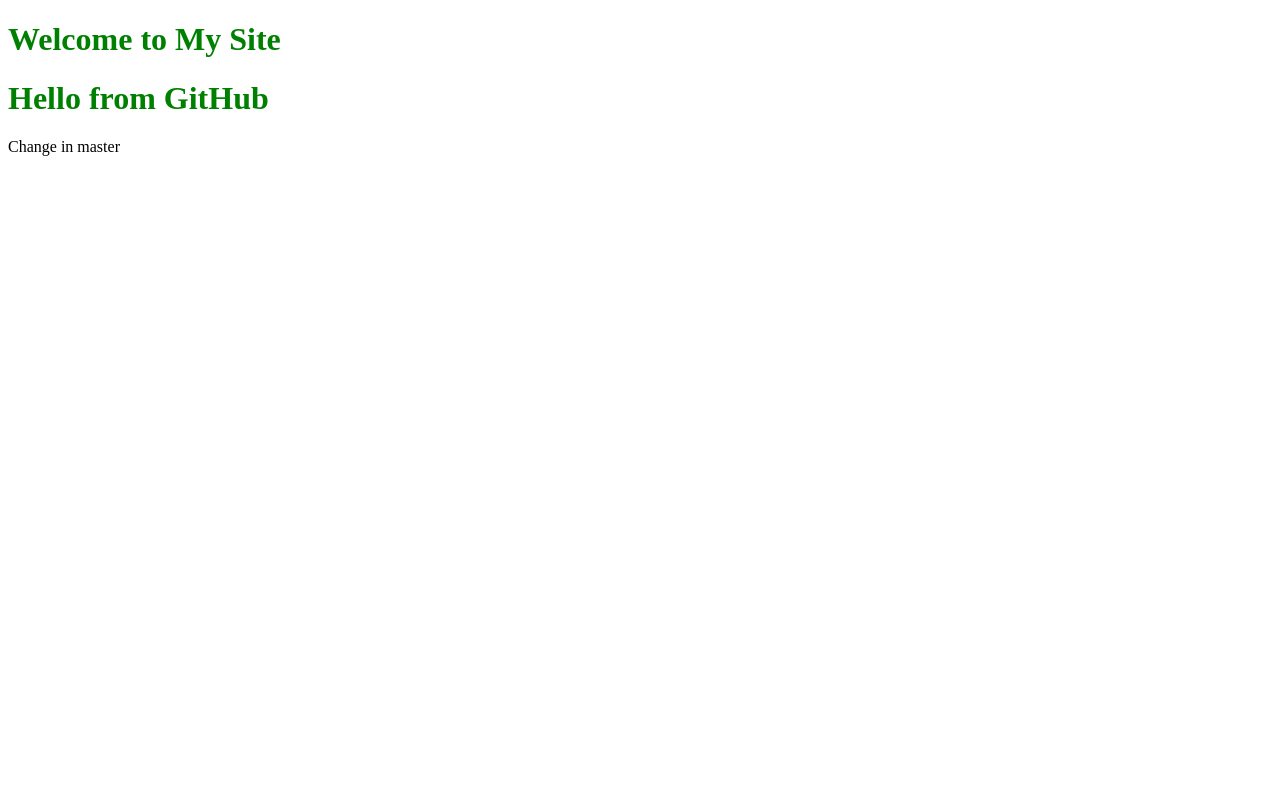
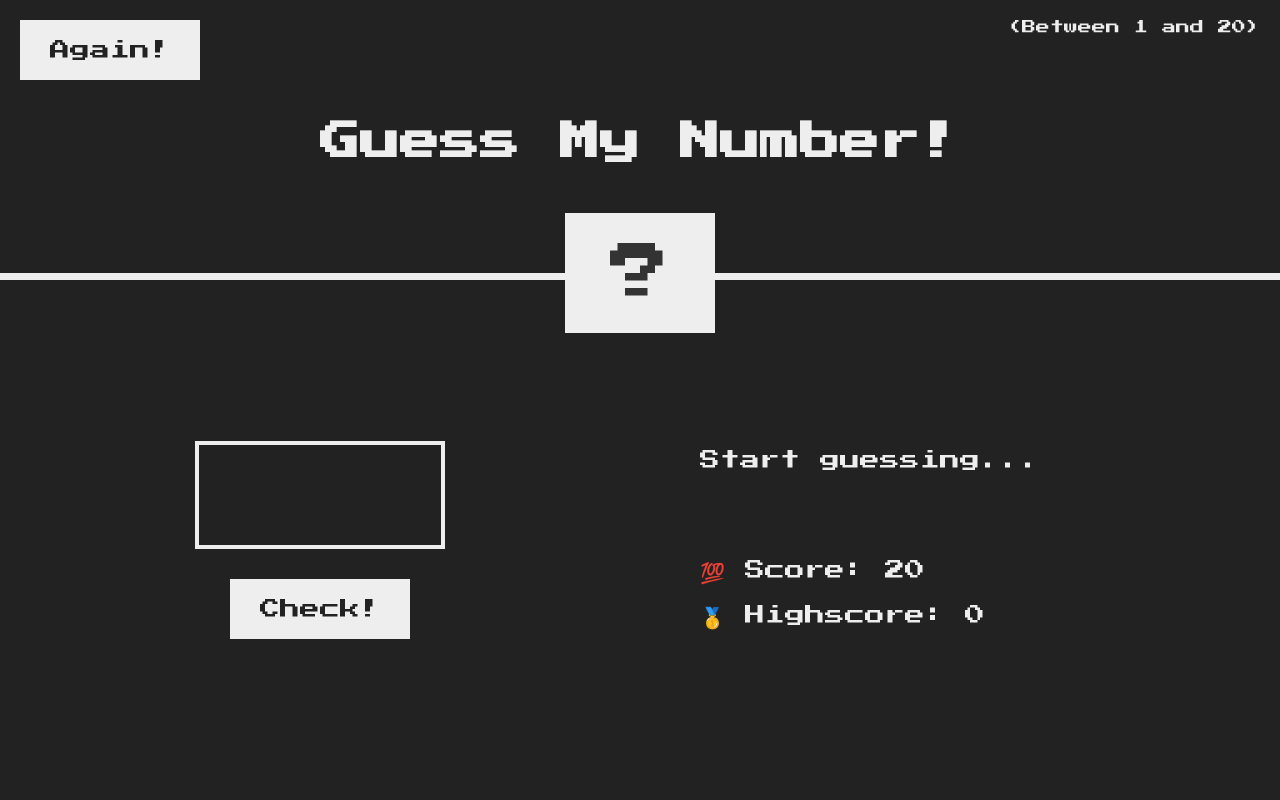
Before and after one commit to iErnesto/iErnesto.github.io, a plain HTML site: page index.html in a window 1280 px wide. Drawn offline with Linux system fonts and the light colour scheme.

Commit message:
First Commit

```diff
--- a/index.html
+++ b/index.html
@@ -1,18 +1,32 @@
 <!DOCTYPE html>
-<html>
-<head>
-    <title>My Webpage</title>
-    <style>
-        h1{
-            color:green;
-        }
-    </style>
-</head>
-<body>
-    <h1>Welcome to My Site</h1>
-    <h1>Hello from GitHub</h1>
-
-    <p>Change in master</p>
-
-</body>
+<html lang="en">
+  <head>
+    <meta charset="UTF-8" />
+    <meta name="viewport" content="width=device-width, initial-scale=1.0" />
+    <meta http-equiv="X-UA-Compatible" content="ie=edge" />
+    <link rel="stylesheet" href="style.css" />
+    <title>Guess My Number!</title>
+  </head>
+  <body>
+    <header>
+      <h1>Guess My Number!</h1>
+      <p class="between">(Between 1 and 20)</p>
+      <button class="btn again">Again!</button>
+      <div class="number">?</div>
+    </header>
+    <main>
+      <section class="left">
+        <input type="number" class="guess" />
+        <button class="btn check">Check!</button>
+      </section>
+      <section class="right">
+        <p class="message">Start guessing...</p>
+        <p class="label-score">💯 Score: <span class="score">20</span></p>
+        <p class="label-highscore">
+          🥇 Highscore: <span class="highscore">0</span>
+        </p>
+      </section>
+    </main>
+    <script src="script.js"></script>
+  </body>
 </html>
--- /dev/null
+++ b/script.js
@@ -0,0 +1,43 @@
+'use strict';
+
+const secretNumber = Math.trunc(Math.random() * 20) + 1;
+
+let score = 20;
+
+document.querySelector('.check').addEventListener('click', function () {
+  const guess = Number(document.querySelector('.guess').value);
+
+  console.log(guess, typeof guess);
+
+  if (!guess) {
+    document.querySelector('.message').textContent = '🚫 No Number!';
+
+    // When player wins
+  } else if (guess === secretNumber) {
+    document.querySelector('.message').textContent = '👌 Correct Number!';
+
+    document.querySelector('body').style.backgroundColor = '#60b347';
+    document.querySelector('.number').style.width = '30rem';
+    document.querySelector('.number').textContent = secretNumber;
+
+    // When number is too high
+  } else if (guess > secretNumber) {
+    if (score > 1) {
+      document.querySelector('.message').textContent = '📈 Too high';
+      score--;
+      document.querySelector('.score').textContent = score;
+    } else {
+      document.querySelector('.message').textContent = '🙀 Game Over!';
+      document.querySelector('.score').textContent = 0;
+    }
+  } else if (guess < secretNumber) {
+    if (score > 1) {
+      document.querySelector('.message').textContent = '📉 Too Low';
+      score--;
+      document.querySelector('.score').textContent = score;
+    } else {
+      document.querySelector('.message').textContent = '🙀 Game Over!';
+      document.querySelector('.score').textContent = 0;
+    }
+  }
+});
--- /dev/null
+++ b/style.css
@@ -0,0 +1,119 @@
+@import url('https://fonts.googleapis.com/css?family=Press+Start+2P&display=swap');
+
+* {
+  margin: 0;
+  padding: 0;
+  box-sizing: inherit;
+}
+
+html {
+  font-size: 62.5%;
+  box-sizing: border-box;
+}
+
+body {
+  font-family: 'Press Start 2P', sans-serif;
+  color: #eee;
+  background-color: #222;
+  /* background-color: #60b347; */
+}
+
+/* LAYOUT */
+header {
+  position: relative;
+  height: 35vh;
+  border-bottom: 7px solid #eee;
+}
+
+main {
+  height: 65vh;
+  color: #eee;
+  display: flex;
+  align-items: center;
+  justify-content: space-around;
+}
+
+.left {
+  width: 52rem;
+  display: flex;
+  flex-direction: column;
+  align-items: center;
+}
+
+.right {
+  width: 52rem;
+  font-size: 2rem;
+}
+
+/* ELEMENTS STYLE */
+h1 {
+  font-size: 4rem;
+  text-align: center;
+  position: absolute;
+  width: 100%;
+  top: 52%;
+  left: 50%;
+  transform: translate(-50%, -50%);
+}
+
+.number {
+  background: #eee;
+  color: #333;
+  font-size: 6rem;
+  width: 15rem;
+  padding: 3rem 0rem;
+  text-align: center;
+  position: absolute;
+  bottom: 0;
+  left: 50%;
+  transform: translate(-50%, 50%);
+}
+
+.between {
+  font-size: 1.4rem;
+  position: absolute;
+  top: 2rem;
+  right: 2rem;
+}
+
+.again {
+  position: absolute;
+  top: 2rem;
+  left: 2rem;
+}
+
+.guess {
+  background: none;
+  border: 4px solid #eee;
+  font-family: inherit;
+  color: inherit;
+  font-size: 5rem;
+  padding: 2.5rem;
+  width: 25rem;
+  text-align: center;
+  display: block;
+  margin-bottom: 3rem;
+}
+
+.btn {
+  border: none;
+  background-color: #eee;
+  color: #222;
+  font-size: 2rem;
+  font-family: inherit;
+  padding: 2rem 3rem;
+  cursor: pointer;
+}
+
+.btn:hover {
+  background-color: #ccc;
+}
+
+.message {
+  margin-bottom: 8rem;
+  height: 3rem;
+}
+
+.label-score {
+  margin-bottom: 2rem;
+}
```
Also changed, not shown: 5 other files.
